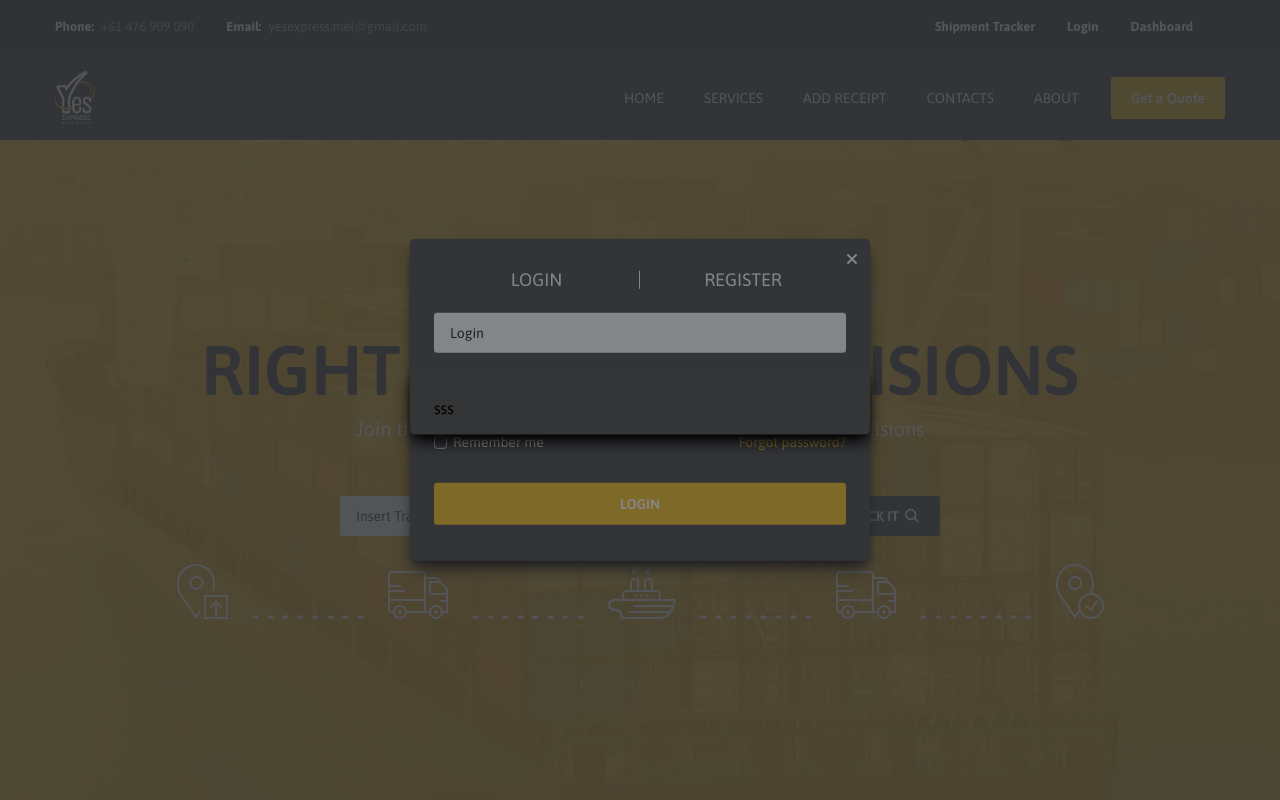
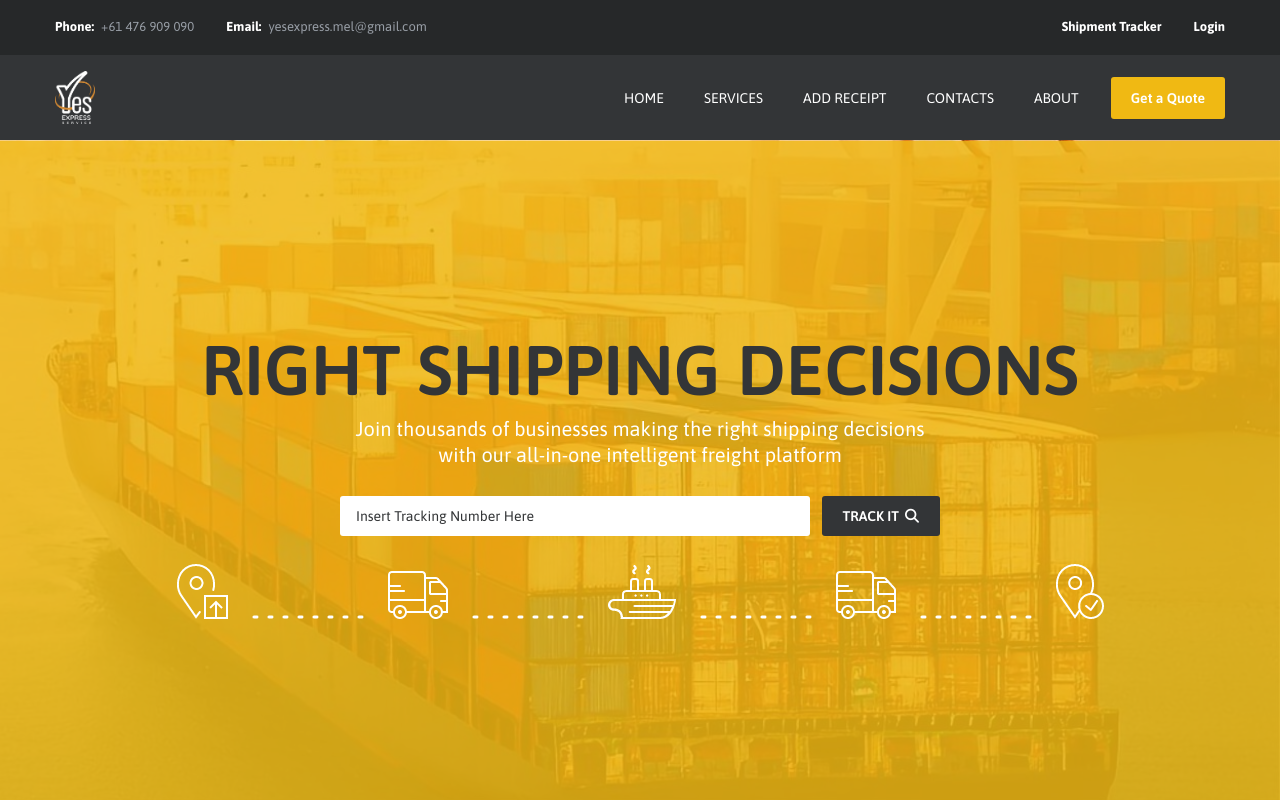
Before and after one commit to kashi992/YesExpress, a React (Create React App) app: page / in a window 1280 px wide. Shown: the top 800 px of the page. Built offline with nearby package versions, Linux system fonts and the light colour scheme.

Commit message:
shipment modal done

```diff
--- a/src/components/popups/shippmentModal.js
+++ b/src/components/popups/shippmentModal.js
@@ -1,15 +1,27 @@
-import React from 'react'
+import React from 'react';
 import Modal from 'react-modal';
-const ShippmentModal = ({ isOpen, closeModal }) => {
-  return (
-    <div>
-       <Modal isOpen={isOpen} onRequestClose={closeModal}
-      className="absolute left-2/4 top-2/4 -translate-x-2/4 -translate-y-2/4 w-[460px] z-20 secondaryBg px-6 pt-8 pb-4  shadow-lg shadow-black rounded-[5px] focus-visible:outline-none"
-      contentLabel="Shippment Modal">
-          <h1>sss</h1>
-      </Modal>
-    </div>
-  )
-}
+import CustomInput from '../customInput/customInput';
+import LinkButton from '../../components/buttons/linkButton';
 
-export default ShippmentModal
+Modal.setAppElement('#root');
+
+const ShipmentModal = ({ isOpen, closeModal }) => {
+    return (
+        <Modal
+            isOpen={isOpen}
+            onRequestClose={closeModal}
+            className="absolute left-2/4 top-2/4 -translate-x-2/4 -translate-y-2/4 w-[780px] z-20 secondaryBg px-12 py-14 shadow-lg shadow-black rounded-[5px] focus-visible:outline-none"
+            contentLabel="Shipment Modal"
+        >
+          <i className="fas fa-times text-white cursor-pointer absolute top-3 right-3 z-10" onClick={closeModal}></i>
+          <h2 className='text-[30px] font-semibold text-white mb-12'><span className='text-[#f0b913]'>Shipment </span> Tracker</h2>
+            <form action="" className='flex gap-3 items-center max-w-[565px] w-full'>
+              <input type="text" className='bg-[#262829] h-[40px] w-full rounded-[3px] py-2 px-4 fsSm text-white placeholder:text-white' placeholder="Insert Tracking Number Here" />
+              <LinkButton text="Track It" className="bg-[#f0b913] uppercase text-white text-nowrap h-[40px] hover:bg-white hover:text-[#262829]" />
+            </form>
+
+        </Modal>
+    );
+};
+
+export default ShipmentModal;
--- a/src/layout/topBar/topBar.js
+++ b/src/layout/topBar/topBar.js
@@ -1,12 +1,10 @@
-import React, { useState, useContext } from 'react';
+import React, {useState, useContext} from 'react';
 import LoginModal from '../../components/popups/loginModal';
-import { Link, useLocation } from 'react-router-dom';
 import AuthContext from '../../services/context/AuthProvider';
+import { Link } from 'react-router-dom';
 import ShippmentModal from '../../components/popups/shippmentModal';
-// import DownChevron from '../../assets/images/downChevron';
 
 const TopBar = () => {
-    const location = useLocation();
     const { auth } = useContext(AuthContext);
     const { setAuth } = useContext(AuthContext);
     const [showProfilePanel, setShowProfilePanel] = useState(false)
@@ -22,16 +20,19 @@ const TopBar = () => {
     //     setIsDropdownOpen(false);
     // };
     const [modalIsOpen, setModalIsOpen] = useState(false);
-    const [isShippmentModal, setShippmentModal] = useState(false);
+    const [isShippment, setIsShippment] = useState(false);
 
-    const openModal = () => {
-        setModalIsOpen(!modalIsOpen);
-        setShippmentModal(!isShippmentModal);
+    const openLoginModal = () => {
+        setModalIsOpen(true);
     };
+    const openShippmentModal = () => {
+        setIsShippment(true);
+    };
+
 
     const closeModal = () => {
         setModalIsOpen(false);
-        setShippmentModal(false);
+        setIsShippment(false);
     };
 
     const logOut = () => {
@@ -40,7 +41,7 @@ const TopBar = () => {
     };
 
     return (
-        <div className={`bg-[#262829] ${location.pathname === '/dashboard' ? 'hidden' : 'block'}`}>
+        <div className='bg-[#262829]'>
             <div className="container">
                 <div className='flex justify-between items-center h-[55px]'>
                     <div className='flex items-center gap-8'>
@@ -52,33 +53,51 @@ const TopBar = () => {
                         </h6>
                     </div>
                     <div className='flex items-center gap-8'>
-                        <h6 className='whiteClr text-[13px] font-bold cursor-pointer' onClick={openModal}>
+                        <h6 className='whiteClr text-[13px] font-bold cursor-pointer' onClick={openShippmentModal}>
                             Shipment Tracker
                         </h6>
+                        {auth.authToken ?
+                            <div className='relative user-profile-con' onMouseEnter={() => setShowProfilePanel(true)} onMouseLeave={(e) => setShowProfilePanel(false)}>
+                                <h6 className='whiteClr text-[13px] font-bold cursor-pointer'>
+                                    {auth.userName}
+                                </h6>
+                                {showProfilePanel &&
+                                    <div className='profile-dropdown absolute z-10 p-4 rounded-[8px] border border-[#474747] bg-[#262829] w-[180px] right-0 top-4'>
+                                        <div className='content'>
+                                            <h4 className='text-white text-center text-sm font-medium opacity-60'>{auth.email}</h4>
+                                            <h4 className='text-white mt-3 text-sm font-medium opacity-60'>{auth.userName}</h4>
+                                            <ul className='mt-3'>
+                                                <li className='text-white opacity-60 hover:opacity-100 text-xs py-2 border-b border-[#7d7d7d]'>
+                                                    <Link to={'/dashboard'}>
+                                                        <i className="fas fa-cog"></i>
+                                                        <span className='ms-2'>Dashboard</span>
+                                                    </Link>
+                                                </li>
+                                                <li className='text-white opacity-60 hover:opacity-100 text-xs py-2'>
+                                                    <Link onClick={logOut}>
+                                                        <i className="fas fa-sign-out-alt"></i>
+                                                        <span className='ms-2'>Logout</span>
+                                                    </Link>
+                                                </li>
+                                            </ul>
+                                        </div>
+                                    </div>
+                                }
+                            </div>
 
-                        {auth.authToken ?
-                            <h6 className='whiteClr text-[13px] font-bold cursor-pointer'>
-                                {auth.userName}
-                            </h6>
                             :
-                            <h6 className='whiteClr text-[13px] font-bold cursor-pointer' onClick={openModal}>
+                            <h6 className='whiteClr text-[13px] font-bold cursor-pointer' onClick={openLoginModal}>
                                 Login
                             </h6>
                         }
-                        <h6 className='whiteClr text-[13px] font-bold cursor-pointer'>
-                            <Link
-                                to="/dashboard"
-                                className={`whiteClr text-[13px] font-bold cursor-pointer`}
-                            >Dashboard</Link>
-                        </h6>
 
                         {/* <div className="relative cursor-pointer" onMouseEnter={handleDropdown} onMouseLeave={closeDropdown}>
-                            <a className={`flex gap-1 items-center leading-loose justify-between text-[13px] font-bold ${isDropdownOpen ? 'text-[#f0b913]' : 'text-white'}`} >
+                            <a className={flex gap-1 items-center leading-loose justify-between text-[13px] font-bold ${isDropdownOpen ? 'text-[#f0b913]' : 'text-white'}} >
                                 EN
                                 <DownChevron iconclr={isDropdownOpen ? '#f0b913' : '#fff'}  className="w-[12px] h-[9px]"/>
                             </a>
                             <div
-                                className={`absolute left-2/4 top-[25px]  -translate-x-2/4 z-50 flex w-full flex-col bg-[#262829] text-[13px] whiteClr ${isDropdownOpen ? 'opacity-100 visible' : 'opacity-0 invisible'} transition-opacity duration-300 min-w-[140px] px-5 py-2 gap-1`}>
+                                className={absolute left-2/4 top-[25px]  -translate-x-2/4 z-50 flex w-full flex-col bg-[#262829] text-[13px] whiteClr ${isDropdownOpen ? 'opacity-100 visible' : 'opacity-0 invisible'} transition-opacity duration-300 min-w-[140px] px-5 py-2 gap-1}>
                                 <a className="flex items-center gap-1 hover:text-[#f0b913] before:bg-[#d8d9dc] before:w-[3px] before:h-[3px] before:rounded-full before:block hover:before:bg-[#f0b913]">
                                     English
                                 </a>
@@ -87,8 +106,8 @@ const TopBar = () => {
                                 </a>
                             </div>
                         </div> */}
-                        <LoginModal isOpen={openModal} closeModal={closeModal} />
-                       <ShippmentModal isOpen={openModal} closeModal={closeModal}/>
+                        <LoginModal isOpen={modalIsOpen} closeModal={closeModal} />
+                        <ShippmentModal isOpen={isShippment} closeModal={closeModal} />
                     </div>
                 </div>
             </div>
```
